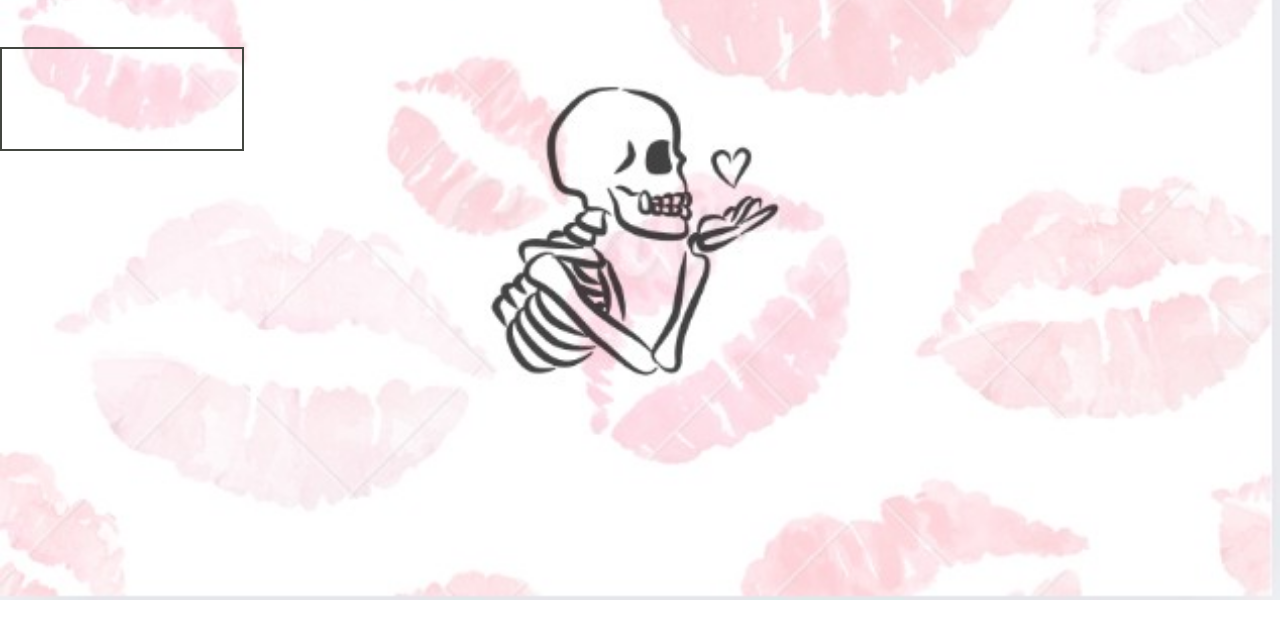
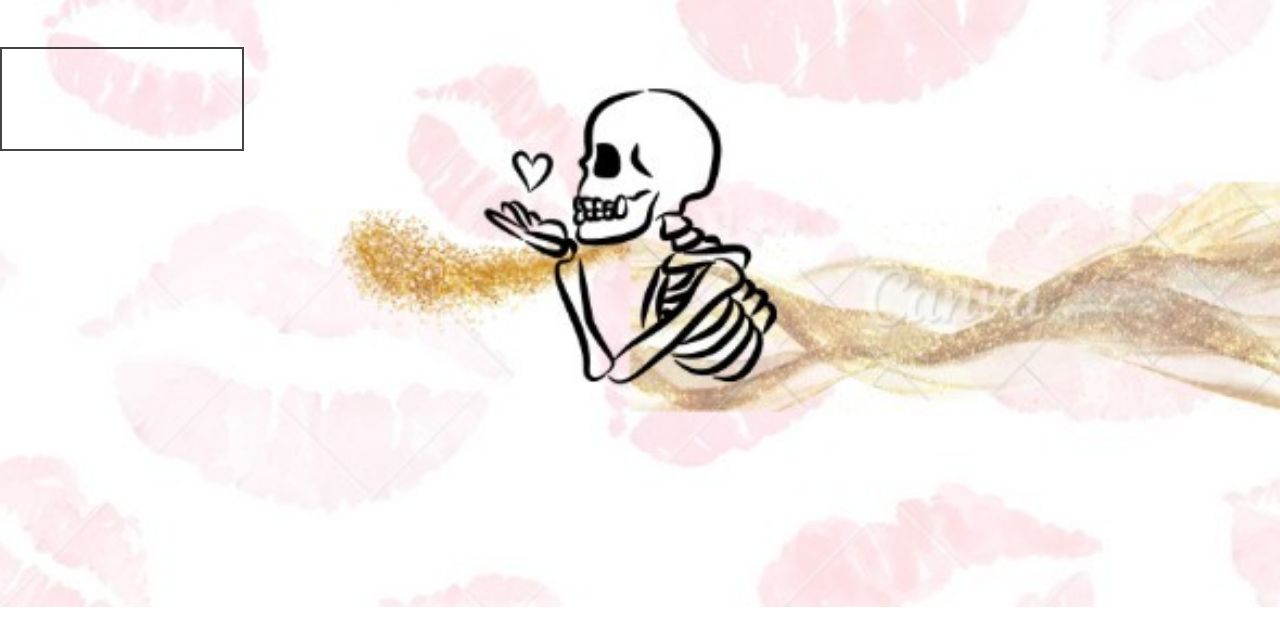
Before and after one commit to kavyanshirocks/nextYearPredictor, a plain HTML site: page index.html in a window 1280 px wide. Shown: the part 166-800 px from the top of the page. Drawn offline with Linux system fonts and the light colour scheme.

Commit message:
style.css

```diff
--- a/style.css
+++ b/style.css
@@ -6,7 +6,7 @@
     min-height: 100vh;
     height: 100vh;
     width: 100%;
-    background-image: url("./imgo.jpg");
+    background-image: url("./imgee.jpg");
     background-position: center;
     background-size: contain;
     background-repeat: no-repeat;
@@ -135,4 +135,5 @@ nav{
 
 @keyframes spin{
     100%{transform :rotate(360deg);}
+
 }
```
